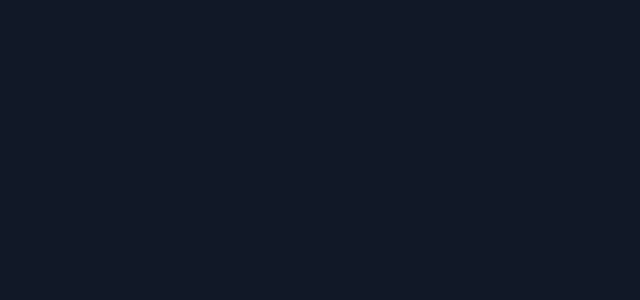
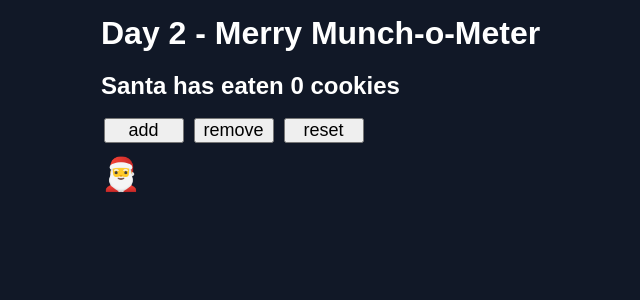
Before and after one commit to mattnb25/advent-of-svelte-2023, a SvelteKit app: page /2 in a window 1280 px wide. Shown: the top 300 px of the page, without its empty margins (154-794 px from the left). Built offline with nearby package versions, Linux system fonts and the light colour scheme.

Commit message:
write page 2

```diff
--- a/src/routes/2/+page.svelte
+++ b/src/routes/2/+page.svelte
@@ -0,0 +1,52 @@
+<script>
+    import { fade } from "svelte/transition";
+    let cookieCount = 0;
+    let eating = false;
+
+    function add() {
+        cookieCount++;
+        eating = true;
+        setTimeout(() => {
+            eating = false;
+        }, 500);
+    }
+    function remove() {
+        cookieCount--;
+    }
+    function reset() {
+        cookieCount = 0;
+    }
+</script>
+
+<h1>Day 2 - Merry Munch-o-Meter</h1>
+<h2>
+    Santa has eaten {cookieCount}
+    {cookieCount === 1 ? "cookie" : "cookies"}
+</h2>
+
+<div>
+    <button on:click={add}>add</button>
+    <button on:click={remove}>remove</button>
+    <button on:click={reset}>reset</button>
+</div>
+
+<div>
+    <span>🎅</span>
+    {#if eating}
+        <span transition:fade>🍪 CHOMP!</span>
+    {/if}
+</div>
+
+<style>
+    button {
+        margin: 0.25rem;
+        min-width: 8rem;
+        color: #000;
+    }
+
+    span {
+        display: inline-block;
+        padding: 1rem 0;
+        font-size: 3.2rem;
+    }
+</style>
```
